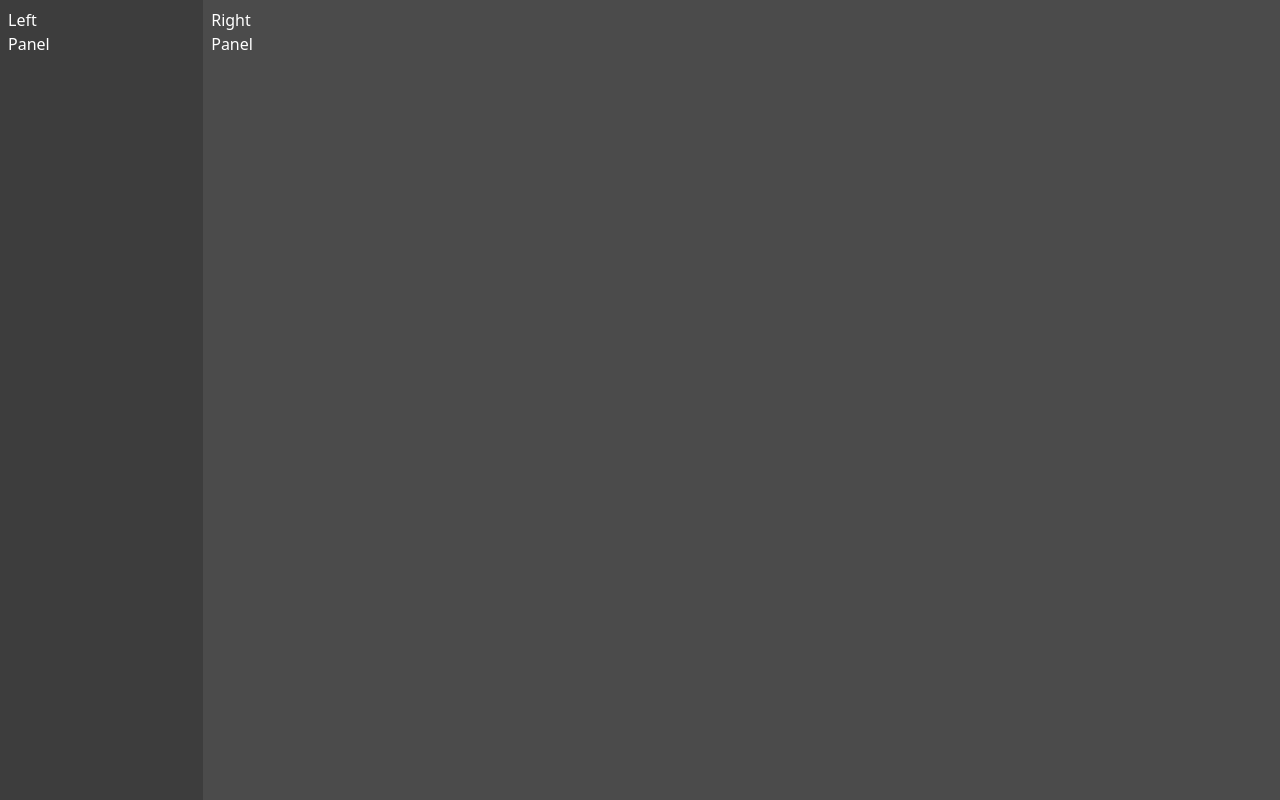
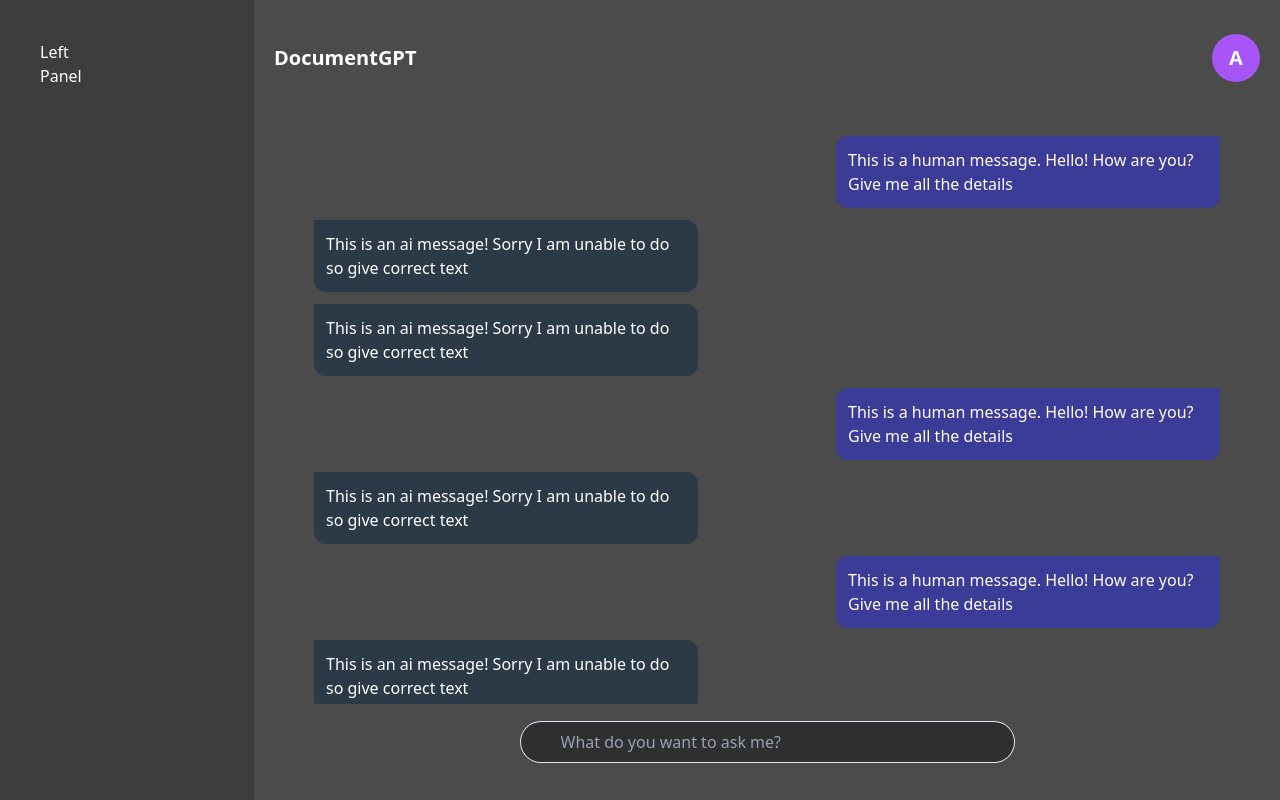
Before and after one commit to subhamadhikari/DocumentSummarizer, a React (Vite) app in the folder frontend/: page / in a window 1280 px wide. Built offline with nearby package versions, Linux system fonts and the light colour scheme.

Commit message:
Layout for the messaging done

```diff
--- a/frontend/src/App.jsx
+++ b/frontend/src/App.jsx
@@ -1,4 +1,5 @@
 import React from 'react'
+import MessageBox from './components/MessageBox'
 
 const App = () => {
   return (
@@ -7,7 +8,25 @@ const App = () => {
             <p className='w-1'>Left Panel</p>
         </div>
         <div className='rightPanel'>
-            <p className='w-1'>Right Panel</p>
+            <div className='sticky flex justify-between items-center bg-rightPanel h-[10%] w-full'>
+              <p className='font-bold text-xl'>DocumentGPT</p>
+              <div class="font-semibold text-xl flex items-center justify-center w-12 h-12 bg-purple-500 rounded-full text-white">
+                A
+              </div>
+            </div>
+            <div className='h-[80%] no-scrollbar overflow-auto p-10 bg-rightPanel'>
+              <MessageBox text={'This is a human message. Hello! How are you? Give me all the details'}/>
+              <MessageBox type={'ai'} text={'This is an ai message! Sorry I am unable to do so give correct text'}/>
+              <MessageBox type={'ai'} text={'This is an ai message! Sorry I am unable to do so give correct text'}/>
+              <MessageBox type={'human'} text={"This is a human message. Hello! How are you? Give me all the details"}/>
+              <MessageBox type={'ai'} text={'This is an ai message! Sorry I am unable to do so give correct text'}/>
+              <MessageBox type={'human'} text={"This is a human message. Hello! How are you? Give me all the details"}/>
+              <MessageBox type={'ai'} text={'This is an ai message! Sorry I am unable to do so give correct text'}/>
+              <MessageBox type={'human'} text={"This is a human message. Hello! How are you? Give me all the details"}/>
+            </div>
+            <div className=' h-[10%] flex justify-center items-center'>
+                <input type='text' placeholder='What do you want to ask me?' className='focus:ring-2 focus:ring-blue-500 focus:outline-none w-1/2 leading-6 text-slate-50 placeholder-slate-400 py-2 pl-10 ring-1 ring-slate-200 shadow-sm rounded-full p-2 bg-text-box'/>
+            </div>
         </div>
     </main>
   )
--- /dev/null
+++ b/frontend/src/components/MessageBox.jsx
@@ -0,0 +1,25 @@
+import React from 'react'
+
+const MessageBox = ({type,text}) => {
+  return (
+    <>
+    {
+        (type=="ai") ?
+        (
+        <div className='bg-message-box-ai p-3 max-w-sm rounded-e-xl rounded-es-xl mb-3'>
+            <p>{text}</p>
+        </div>
+        ):
+        (
+        <div className='bg-message-box-human p-3 max-w-sm rounded-s-xl rounded-b-xl rounded--xl mb-3 ml-auto'>
+            <p>{text}</p>
+        </div>
+        )
+    }
+
+
+    </>
+  )
+}
+
+export default MessageBox
--- a/frontend/src/index.css
+++ b/frontend/src/index.css
@@ -12,10 +12,19 @@
 
 @layer utilities{
     .rightPanel{
-        @apply md:flex-[0.85] bg-rightPanel px-2 py-2 flex-1 h-screen
+        @apply md:flex-[0.85] bg-rightPanel flex-1 h-screen relative p-5
     }
 
     .leftPanel{
-        @apply md:flex-[0.15] md:block bg-leftPanel px-2 py-2 hidden h-screen
+        @apply md:flex-[0.15] md:block bg-leftPanel p-10 hidden h-screen
     }
+
+    .no-scrollbar::-webkit-scrollbar {
+        display: none;
+      }
+
+    .no-scrollbar {
+        -ms-overflow-style: none; /* IE and Edge */
+        scrollbar-width: none; /* Firefox */
+      }
 }
--- a/frontend/tailwind.config.js
+++ b/frontend/tailwind.config.js
@@ -8,7 +8,10 @@ export default {
     extend: {
       backgroundColor:{
         'leftPanel':'#3d3d3d',
-        'rightPanel':'#4b4b4b'
+        'rightPanel':'#4b4b4b',
+        'text-box':'#2f2f2f',
+        'message-box-ai':'#2C3A47',
+        'message-box-human':'#3B3B98'
       }
     },
   },
```
